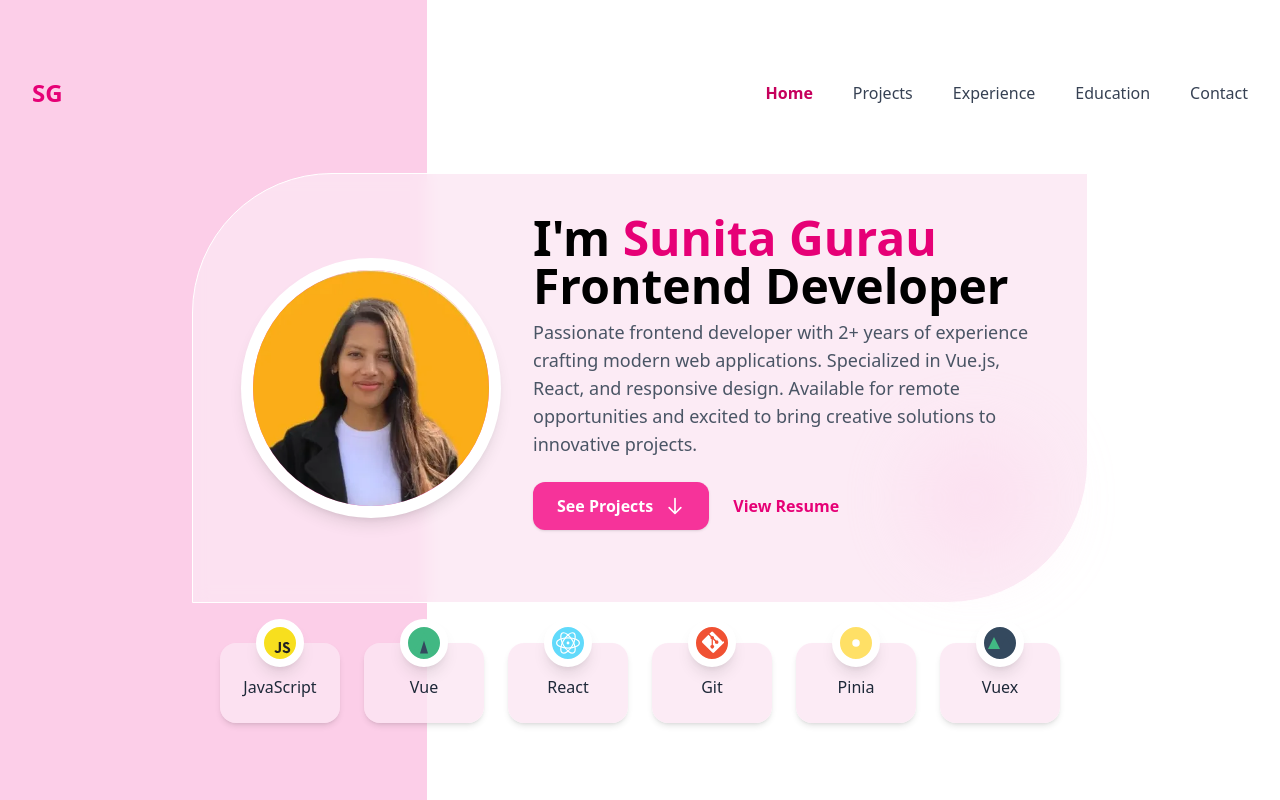
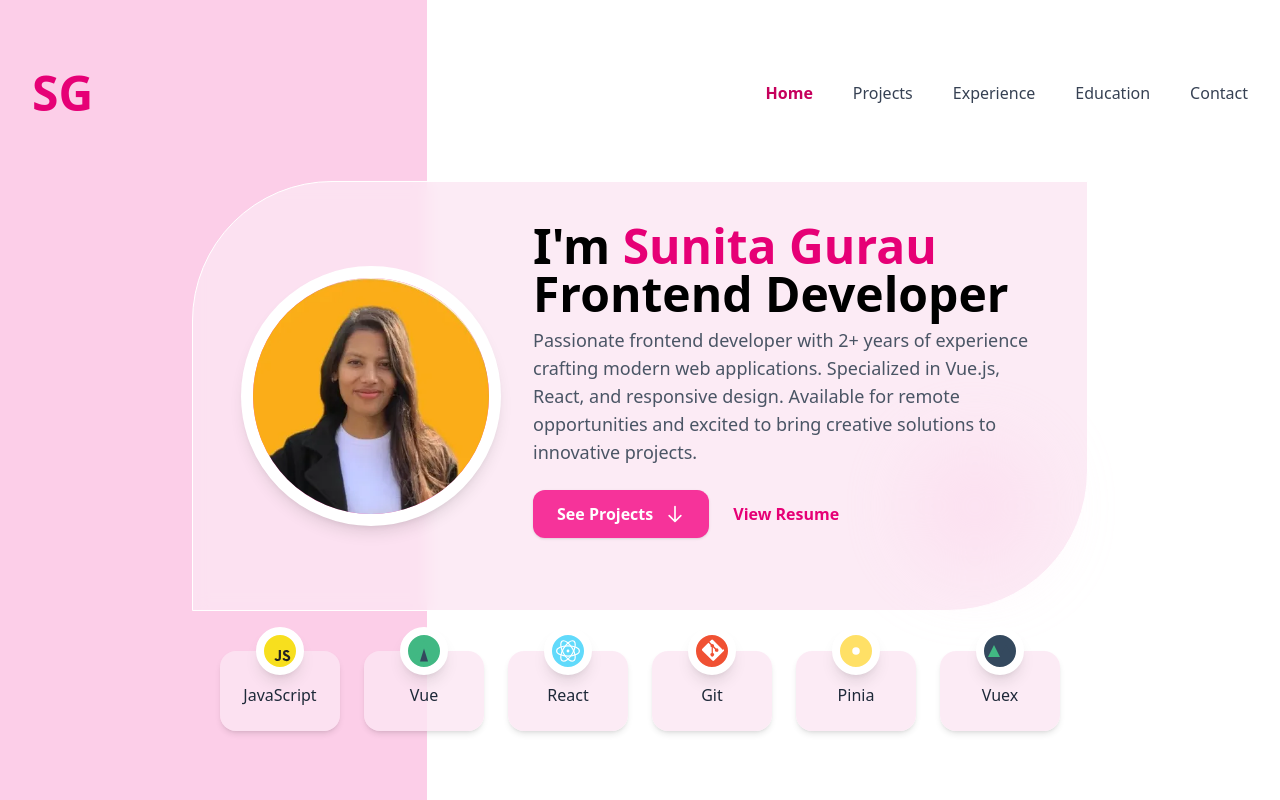
Before and after one commit to Sunita-Gurau/sunita-gurau-portfolio, a Vue app: page / in a window 1280 px wide. Built offline with nearby package versions, Linux system fonts and the light colour scheme.

Commit message:
Make SG logo font bigger for better visual hierarchy

```diff
--- a/src/views/HomeView.vue
+++ b/src/views/HomeView.vue
@@ -16,7 +16,7 @@
       >
         <RouterLink
           to="/"
-          class="text-2xl font-bold text-pink-600 flex items-center gap-2 hover:text-pink-700 transition-colors cursor-pointer"
+          class="text-4xl md:text-5xl font-bold text-pink-600 flex items-center gap-2 hover:text-pink-700 transition-colors cursor-pointer"
         >
           <span class="">SG</span>
         </RouterLink>
```
